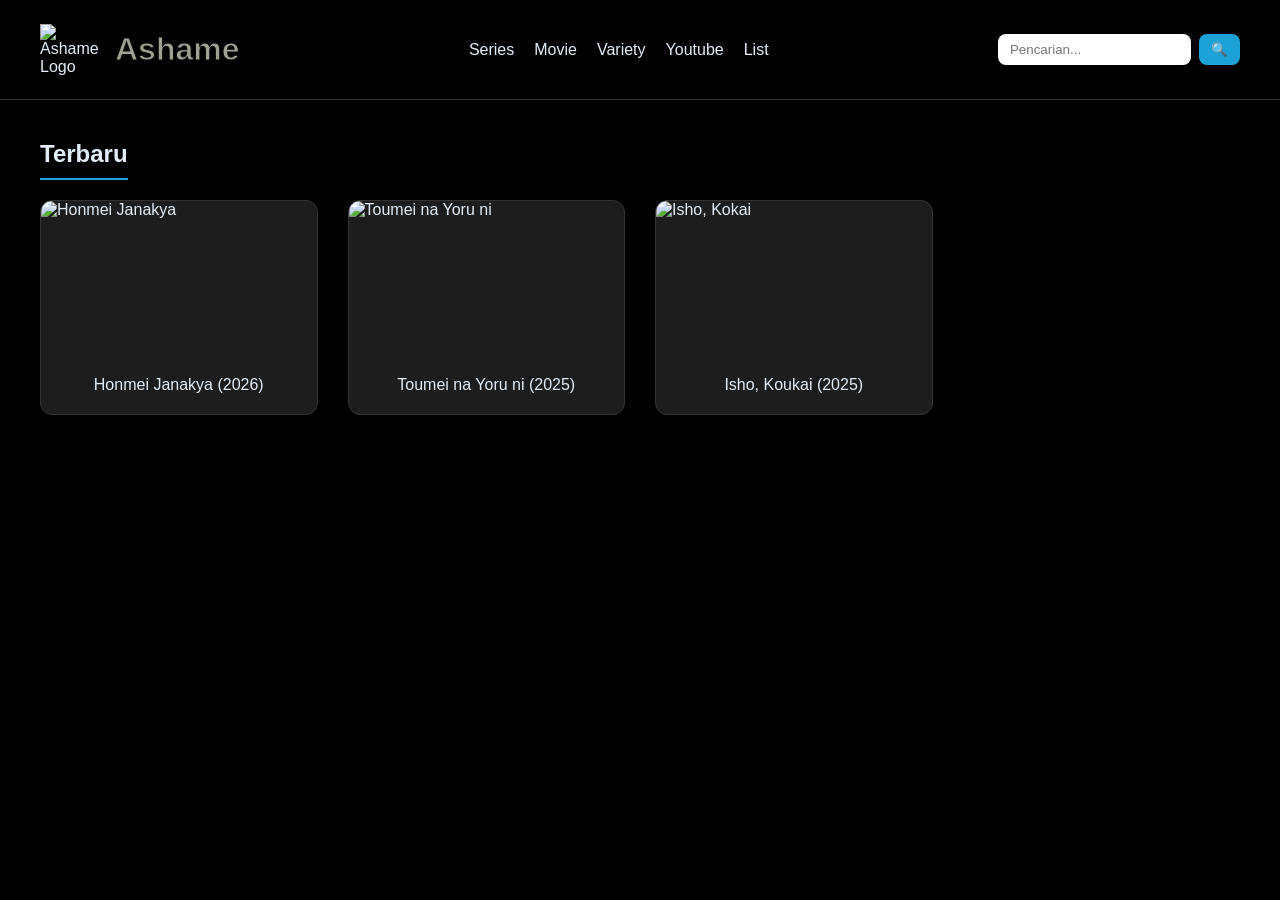
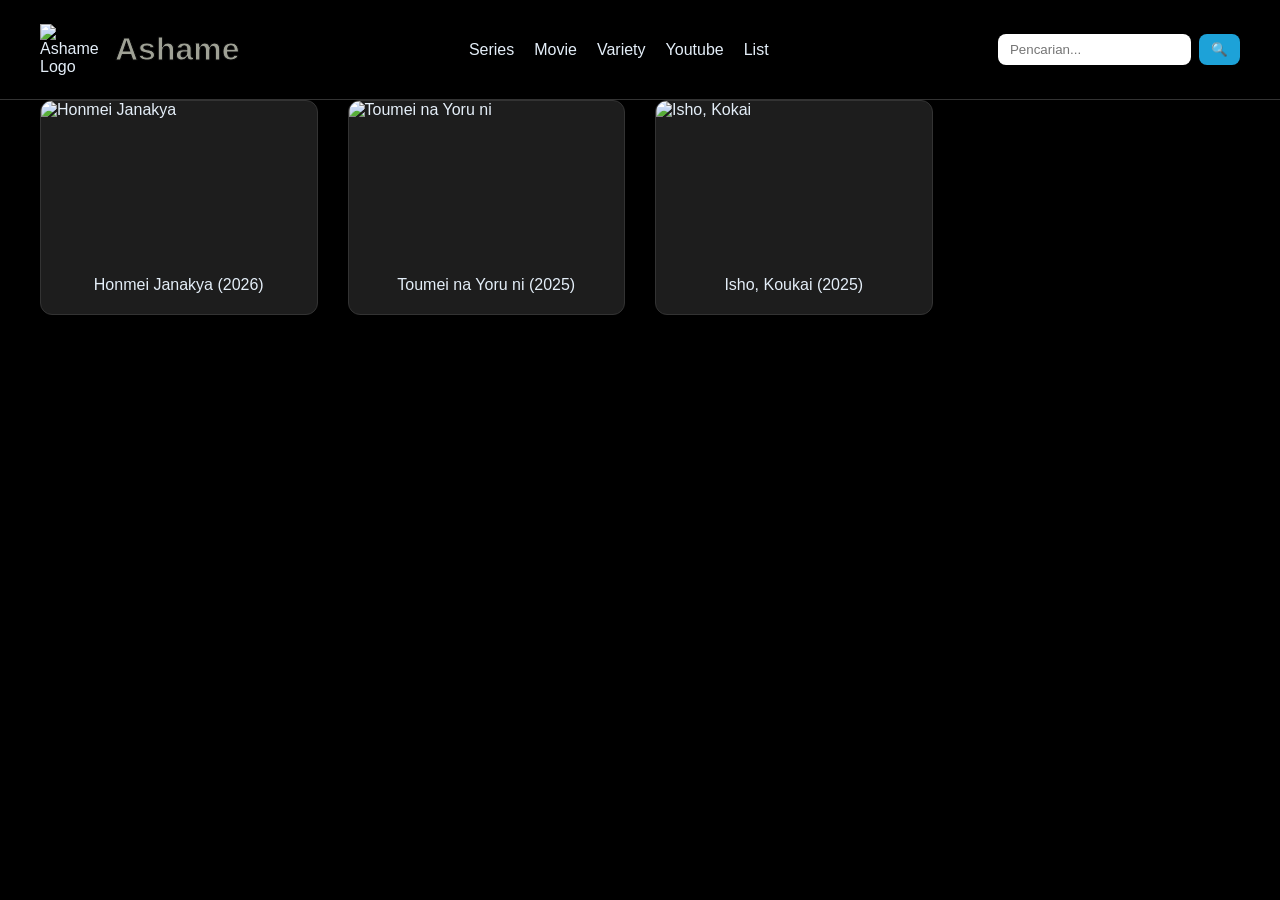

Update 26 Mei 2026

--- a/css/styles.css
+++ b/css/styles.css
@@ -41,7 +41,12 @@ a {
     gap: 20px;
     min-height: 100px;
     border-bottom: 1px solid #333;
-}
+    position: fixed;
+    z-index: 100;
+    box-sizing: border-box;
+    background-color: #000000;
+    width: 100%;
+    }
 
 #header {
     min-height: 100px;
@@ -195,6 +200,7 @@ transition: opacity .25s;
         flex-direction: column;
         align-items: center;
         padding: 20px;
+        position: relative;
     }
     
     .nav-menu {
